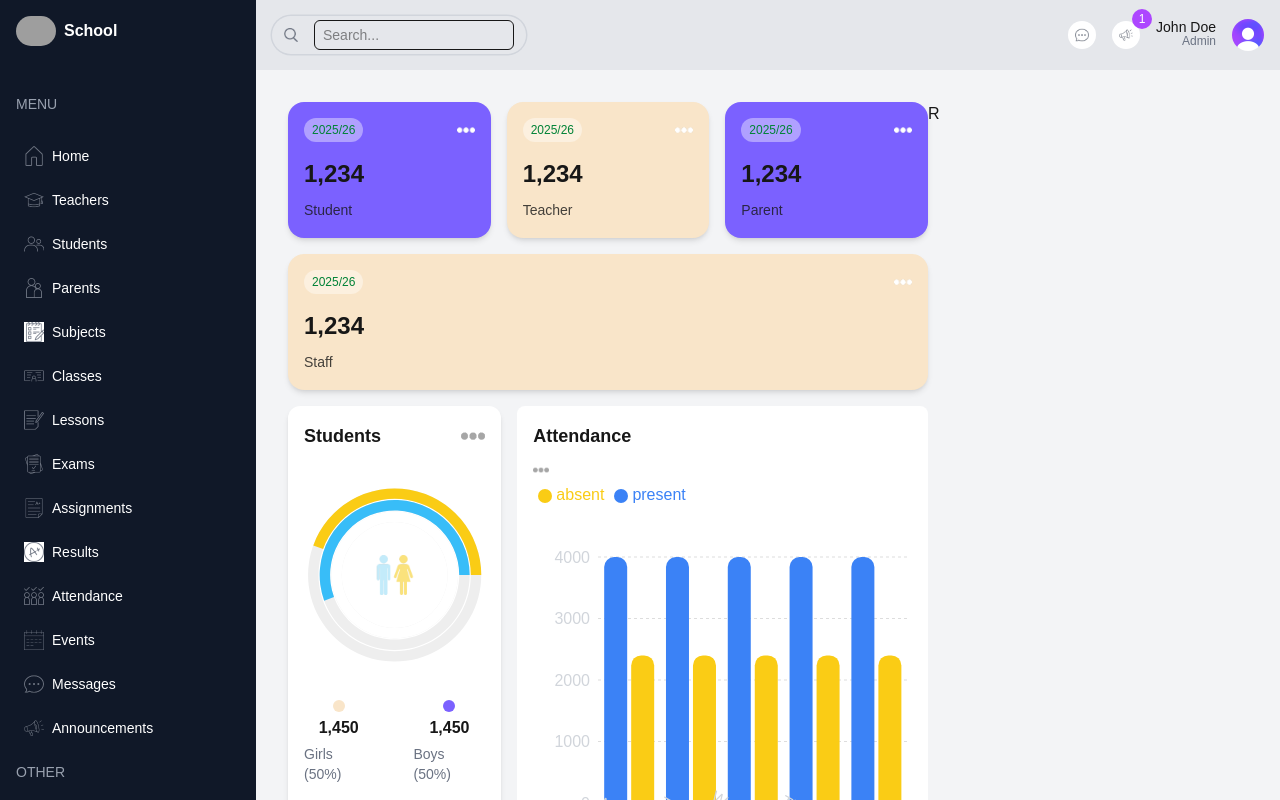
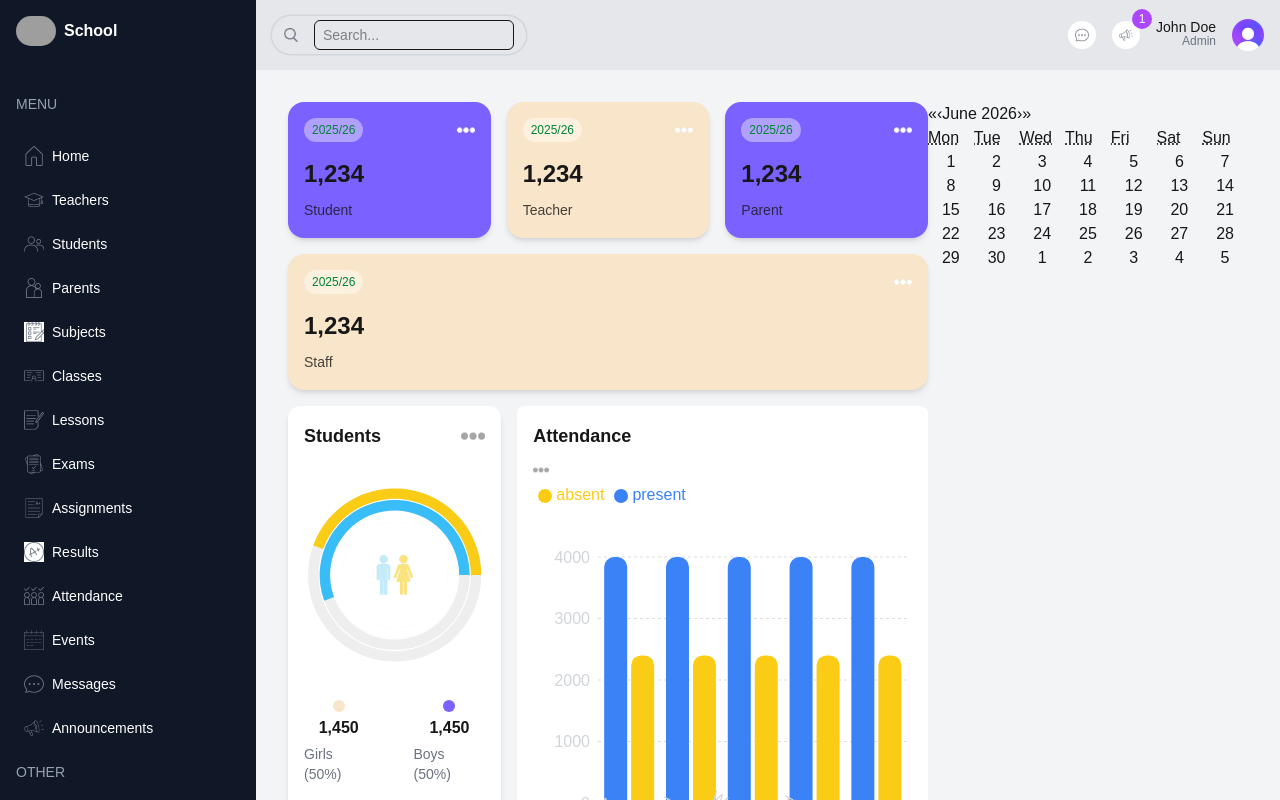
Before and after one commit to rumachoudhury/school-management-dashboard, a Next.js app: page /admin in a window 1280 px wide. Shown: the top 800 px of the page. Built offline with nearby package versions, Linux system fonts and the light colour scheme; grey boxes are pictures that could not be loaded.

Commit message:
Add event calendar component to the admin page

```diff
--- a/src/app/(dashboard)/admin/page.tsx
+++ b/src/app/(dashboard)/admin/page.tsx
@@ -3,6 +3,7 @@ import UserCart from "../../../components/UserCart";
 import CountChart from "@/src/components/CountChart";
 import AttendanceChart from "@/src/components/AttendanceChart";
 import FinanceChart from "@/src/components/FinanceChart";
+import EventCalender from "@/src/components/EventCalender";
 
 function AdminPage() {
   return (
@@ -36,7 +37,9 @@ function AdminPage() {
       </div>
 
       {/* right */}
-      <div className="w-full lg:w-1/3">R</div>
+      <div className="w-full lg:w-1/3 flex flex-col gap-8">
+        <EventCalender />
+      </div>
     </div>
   );
 }
```
